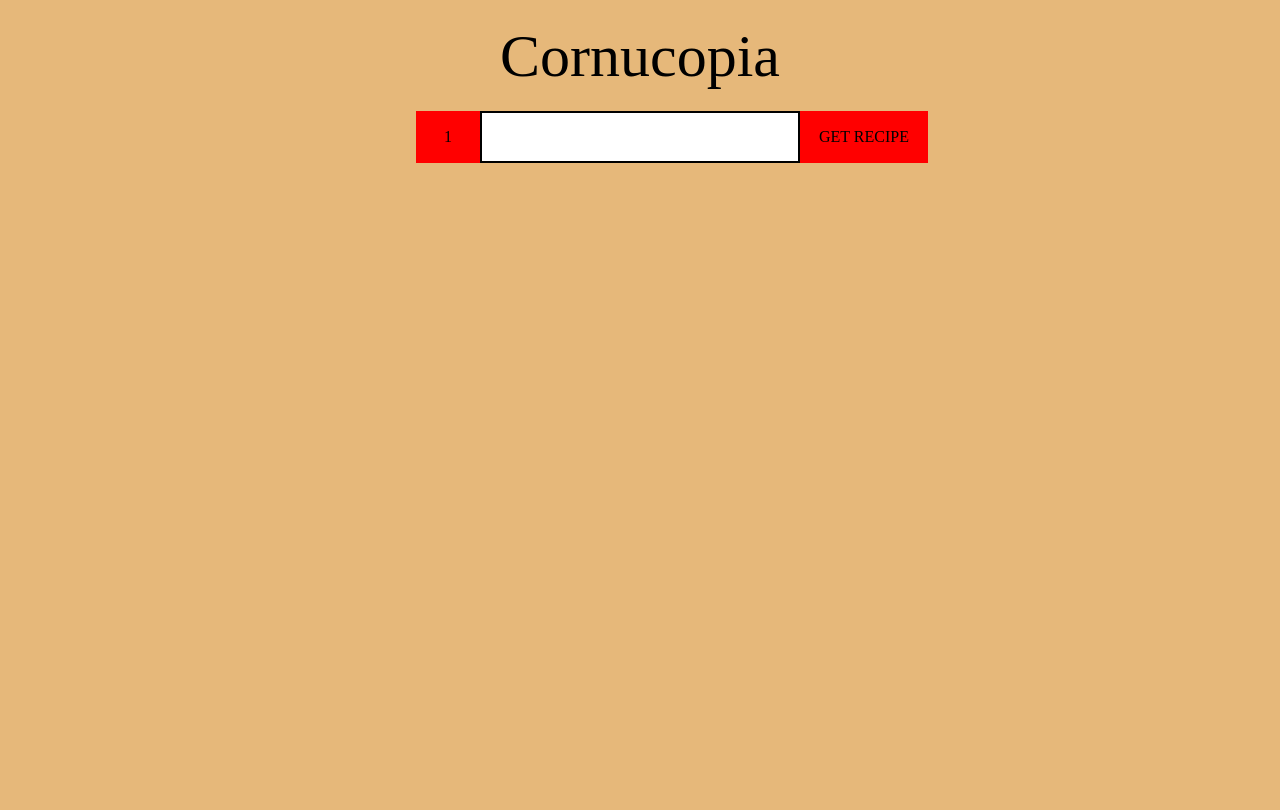
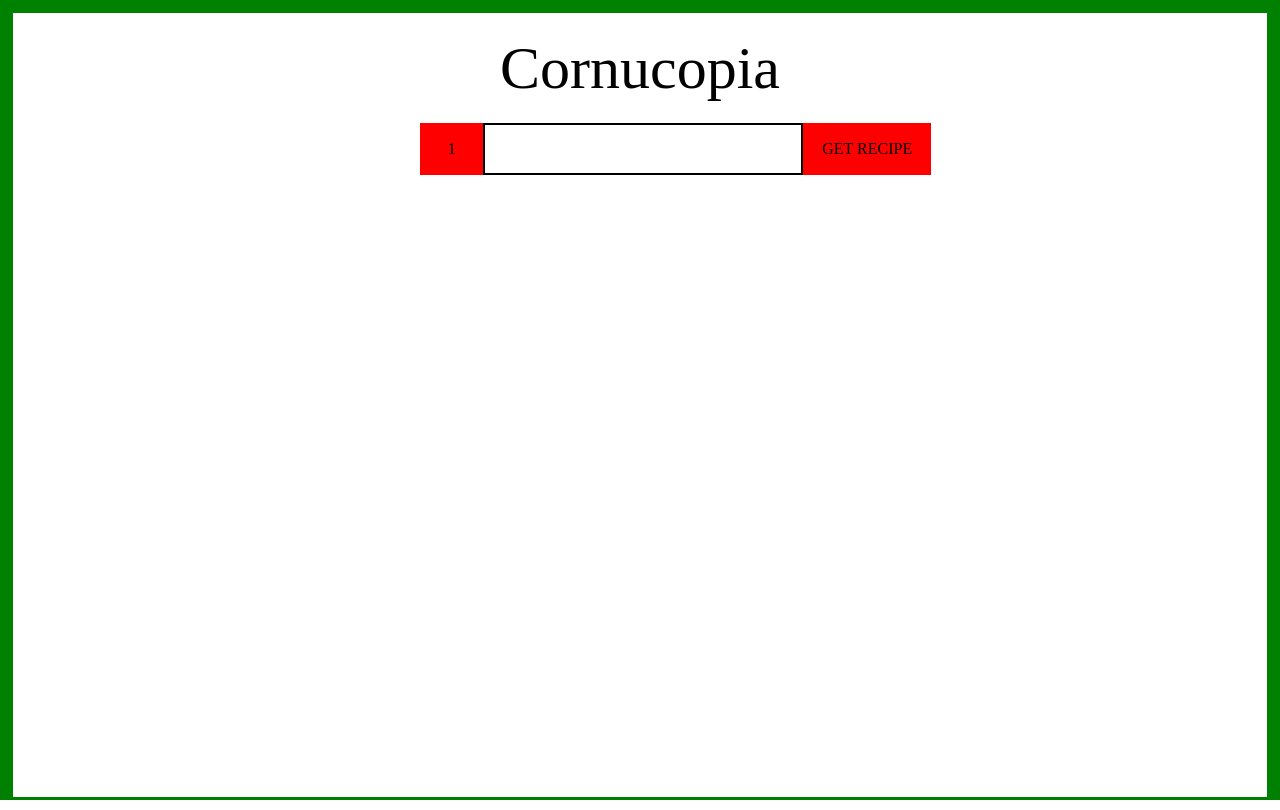
Before and after one commit to GeorgeGo/CorNoGopia, a plain HTML site: page templates/index.html in a window 1280 px wide. Both pictures are taken after a click on the element "ENTER". Drawn offline with Linux system fonts and the light colour scheme.

Commit message:
fix: css styling for cards

```diff
--- a/static/css/main.css
+++ b/static/css/main.css
@@ -3,14 +3,18 @@ body {
 	/*background-image: url("../images/kitchen.jpg");*/
 	background-size: 100%;
 	background-repeat: no-repeat;
-	width: 100vw;
+	width: 100%;
 	height: 100vh;
+	overflow-y: auto;
 	-webkit-background-size: cover;
 	-moz-background-size: cover;
 	-o-background-size: cover;
 	background-size: cover;
+	-webkit-box-sizing: border-box;
+	-moz-box-sizing: border-box;
+		 box-sizing: border-box;
 	background-attachment: fixed;
-	background-color: #e6b87a;
+	/*background-color: #e6b87a;*/
 }
 .landing-container {
 	background-image: url('../images/table.jpg');
@@ -77,7 +81,20 @@ body {
 	-ms-box-sizing: border-box;
 	-webkit-box-sizing: border-box;
 }
-.main-container {}
+.main-container {
+	display: inline-block;
+	width: 98%;
+	height: 98%;
+	margin: 1% 1% 1% 1%;
+	background-color: white;
+	z-index: 2;
+}
+.main-background{
+	background-color: green;
+	z-index: 1;
+	height: 100%;
+	width: 100%
+}
 .main-header {
 	font-size: 60px;
 	color: black;
@@ -101,7 +118,6 @@ body {
 }
 .search-area {
 	width: 100%;
-	height: 100%;
 	margin-bottom: 5%;
 	z-index: 2;
 }
@@ -161,6 +177,7 @@ body {
 	width: 80%;
 	margin-left: 10%;
 	margin-right: 10%;
+
 }
 .recipeDiv {
 	width: 47%;
@@ -182,14 +199,16 @@ body {
 	left: 2px;
 }
 .recipe-card {
-	width: 50%;
+	width: 47%;
 	height: 400px;
+	margin-left: 2%;
+	margin-bottom: 1%;
+	background-color: blue;
 	background-size: cover;
 	background-position: center;
-	background-color: blue;
-	/*background-image: none;*/
 	position: relative;
 	display: inline-block;
+	z-index: 1;
 }
 .recipe-name-card {
 	font-family: serif;
--- a/templates/index.html
+++ b/templates/index.html
@@ -19,6 +19,7 @@
 
 		<div class="enter-button">ENTER</div>
 	</div>
+	<div class="main-background">
 		<div class="main-container">
 			<h1 class="main-header">Cornucopia</h1>
 			<div class="flav-town-holder">
@@ -50,6 +51,7 @@
 
 			<div id="recipeDivHolder" class=""></div>
 		</div>
+	</div>
 
 
 	<script type="text/javascript" src="../static/vendors/jquery-2.2.0.min.js"></script>
```
Lines whose indentation alone changed are shown as unchanged.
